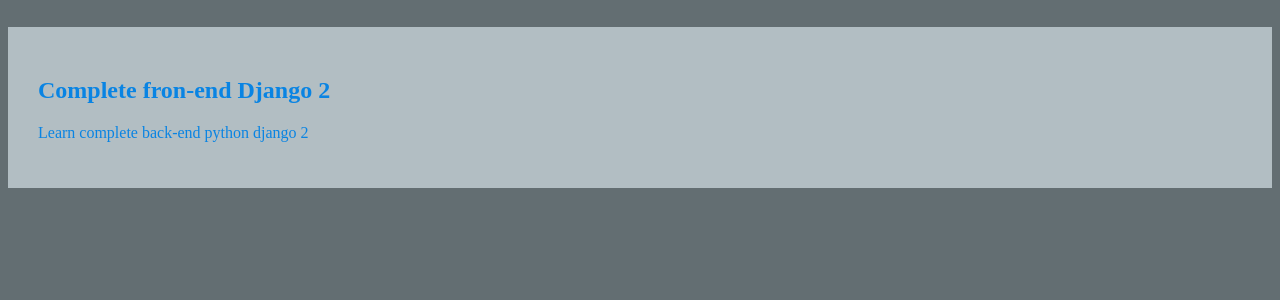
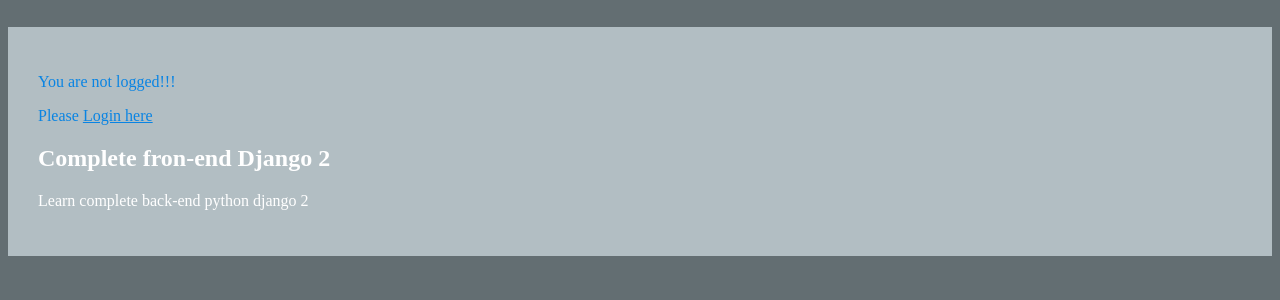
Before and after one commit to rodolfojc/08projecteigth, a Django app: page /article/1 in a window 1280 px wide. Shown: the part 98-398 px from the top of the page. Run offline with Django 3.2, Linux system fonts and the light colour scheme; data comes from the database, SQL or seed files in the repository; both versions use the stored data as it was after the commit.

Commit message:
Login and Logout
Demo

```diff
--- a/website/templates/base.html
+++ b/website/templates/base.html
@@ -17,6 +17,16 @@
 
     <div class="container">
 
+      {% if user.is_authenticated %}
+        <p>You are logged in</p>
+        <p>User: {{user.username}}!!</p>
+        <p>To logout <a href="{% url 'logout' %}">Click here!</a></p>
+
+      {% else %}
+        <p>You are not logged!!!</p>
+        <p>Please <a href="{% url 'login' %}">Login here</a></p>
+      {% endif %}
+
       {% block content %}
 
       {% endblock content %}
--- a/website/website/settings.py
+++ b/website/website/settings.py
@@ -125,3 +125,4 @@
 
 #3
 LOGIN_REDIRECT_URL = 'home'
+LOGOUT_REDIRECT_URL = 'home'
```
Also changed, not shown: website/db.sqlite3.
